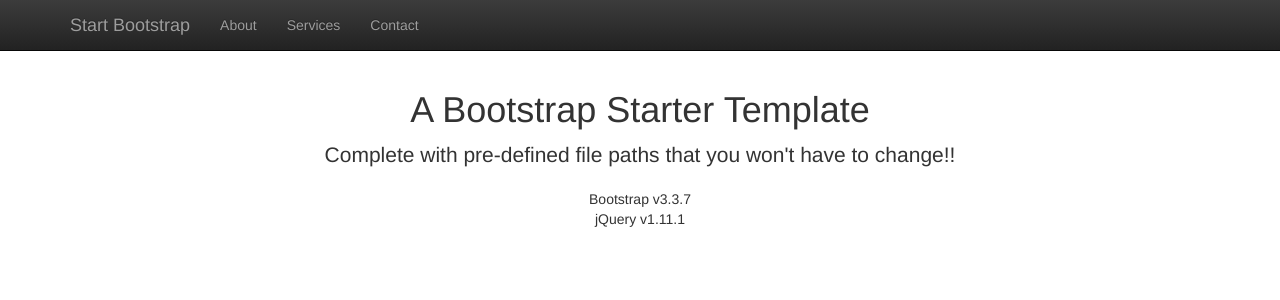
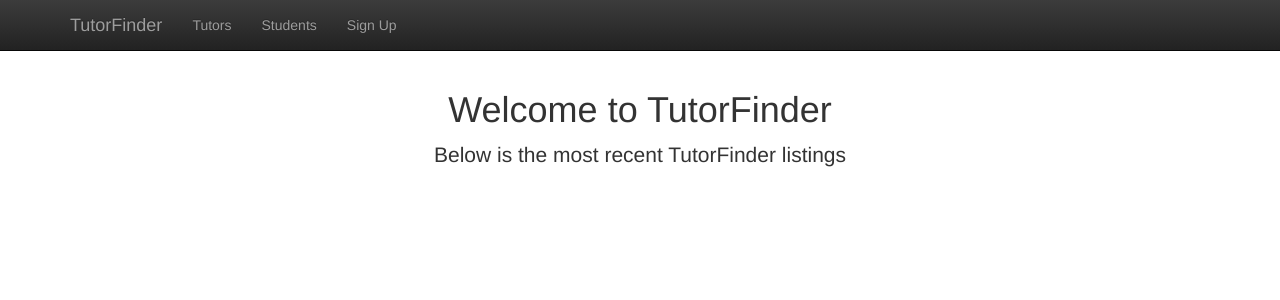
Before and after one commit to BretOwens/TutorFinder, a Flask app: page / in a window 1280 px wide. Shown: the top 300 px of the page. Run offline with Flask 2, Linux system fonts and the light colour scheme; some libraries are stand-ins or nearby versions.

Commit message:
Homepage updates

```diff
--- a/templates/layout.html
+++ b/templates/layout.html
@@ -9,7 +9,7 @@
     <meta name="description" content="">
     <meta name="author" content="">
 
-    <title>Bare - Start Bootstrap Template</title>
+    <title>TutorFinder - Find a tutor easily</title>
 
 	<!-- Latest compiled and minified CSS -->
 	<link rel="stylesheet" href="https://maxcdn.bootstrapcdn.com/bootstrap/3.3.7/css/bootstrap.min.css" integrity="sha384-BVYiiSIFeK1dGmJRAkycuHAHRg32OmUcww7on3RYdg4Va+PmSTsz/K68vbdEjh4u" crossorigin="anonymous">
@@ -49,19 +49,19 @@
                     <span class="icon-bar"></span>
                     <span class="icon-bar"></span>
                 </button>
-                <a class="navbar-brand" href="#">Start Bootstrap</a>
+                <a class="navbar-brand" href="#">TutorFinder</a>
             </div>
             <!-- Collect the nav links, forms, and other content for toggling -->
             <div class="collapse navbar-collapse" id="bs-example-navbar-collapse-1">
                 <ul class="nav navbar-nav">
                     <li>
-                        <a href="#">About</a>
+                        <a href="#">Tutors</a>
                     </li>
                     <li>
-                        <a href="#">Services</a>
+                        <a href="#">Students</a>
                     </li>
                     <li>
-                        <a href="#">Contact</a>
+                        <a href="#">Sign Up</a>
                     </li>
                 </ul>
             </div>
@@ -75,11 +75,11 @@
 
         <div class="row">
             <div class="col-lg-12 text-center">
-                <h1>A Bootstrap Starter Template</h1>
-                <p class="lead">Complete with pre-defined file paths that you won't have to change!!</p>
+                <h1>Welcome to TutorFinder</h1>
+                <p class="lead">Below is the most recent TutorFinder listings</p>
                 <ul class="list-unstyled">
-                    <li>Bootstrap v3.3.7</li>
-                    <li>jQuery v1.11.1</li>
+                    <li></li>
+                    <li></li>
                 </ul>
             </div>
         </div>
```
